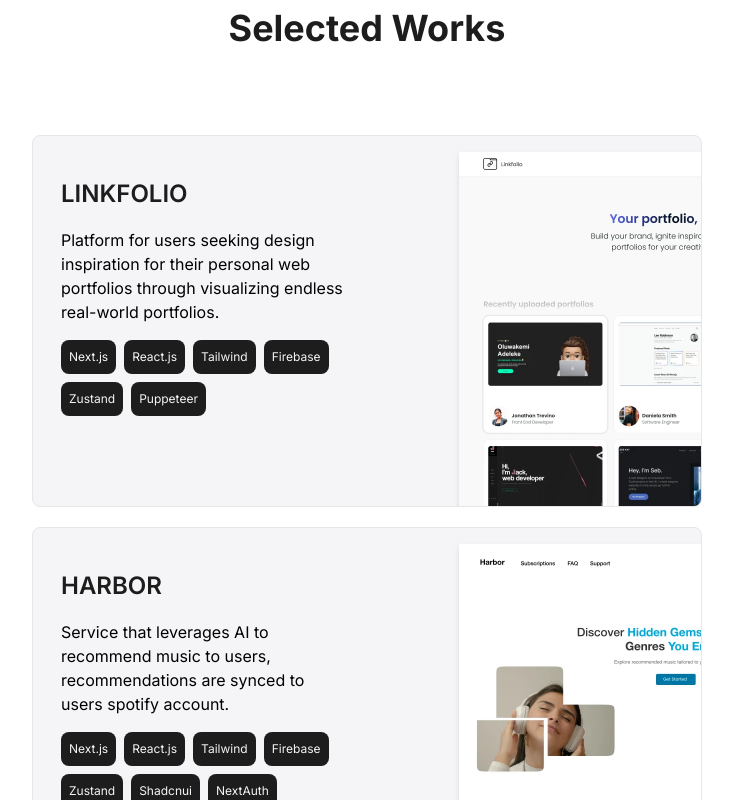
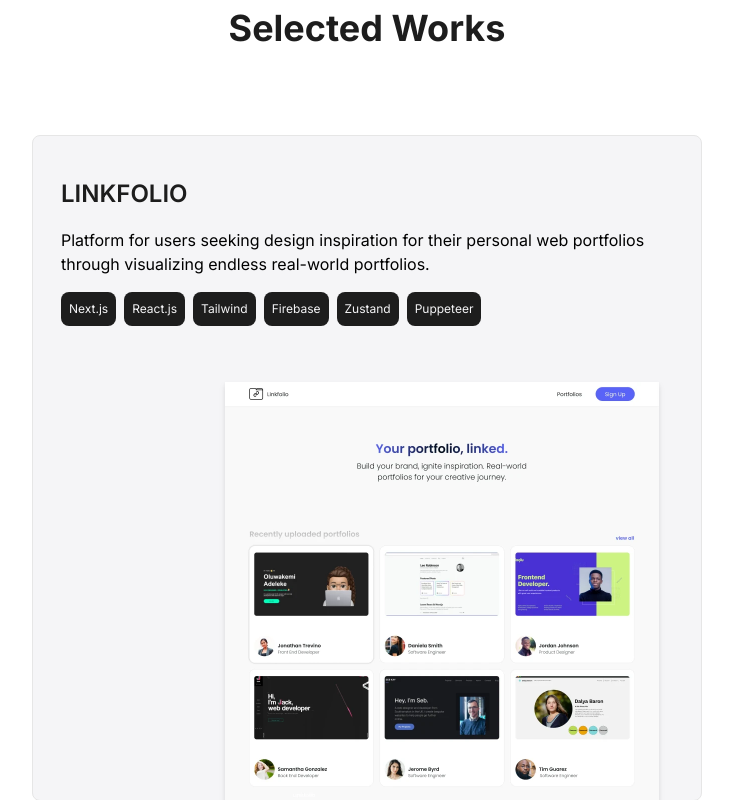
Before and after one commit to yeahimjt/portfolio, a Next.js app: page / in a window 1280 px wide. Shown: the part 1560-2360 px from the top of the page, without its empty margins (273-1006 px from the left). Built offline with nearby package versions, Linux system fonts and the light colour scheme.

Commit message:
making project sample viewable on mobile devices

```diff
--- a/components/sample.tsx
+++ b/components/sample.tsx
@@ -6,9 +6,9 @@
   return (
     <Link
       href={props.redirect_link}
-      className="max-w-[670px] group hover:bg-[color:#E8E8EB] hover:border-[color:#D9D9D9] flex  w-full bg-[color:#F5F5F7] overflow-hidden min-h-[372px] relative border border-[color:#E6E6E6] rounded-[8px]"
+      className="max-w-[670px] group hover:bg-[color:#E8E8EB] hover:border-[color:#D9D9D9] flex projects:flex-row flex-col  w-full bg-[color:#F5F5F7] overflow-hidden min-h-[372px] relative border border-[color:#E6E6E6] rounded-[8px]"
     >
-      <section className="w-[345px] space-y-4 px-[28px] py-[40px] relative ">
+      <section className="projects:w-[345px] space-y-4 px-[28px] py-[40px] relative ">
         <h3 className="text-[24px] text-[color:#1D1D1D] font-semibold">
           {props.title}
         </h3>
@@ -25,7 +25,7 @@
         </span>
       </section>
       <Image
-        className=" drop-shadow-md absolute -right-48 top-4 group-hover:translate-y-2 group-hover:-translate-x-6 transition-all group-hover:-rotate-3 group-hover:scale-105"
+        className=" drop-shadow-md projects:absolute relative -right-48 top-4 group-hover:translate-y-2 group-hover:-translate-x-6 transition-all group-hover:-rotate-3 group-hover:scale-105"
         src={props.image_url}
         width={434}
         height={434}
```
